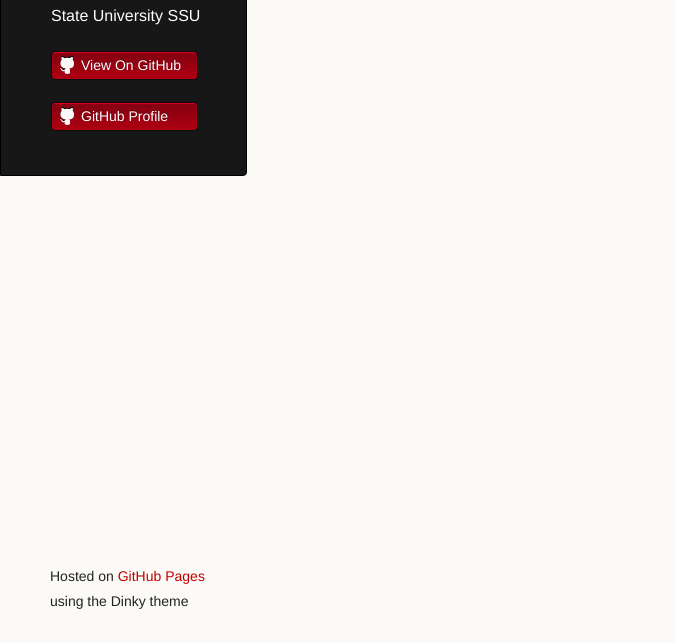
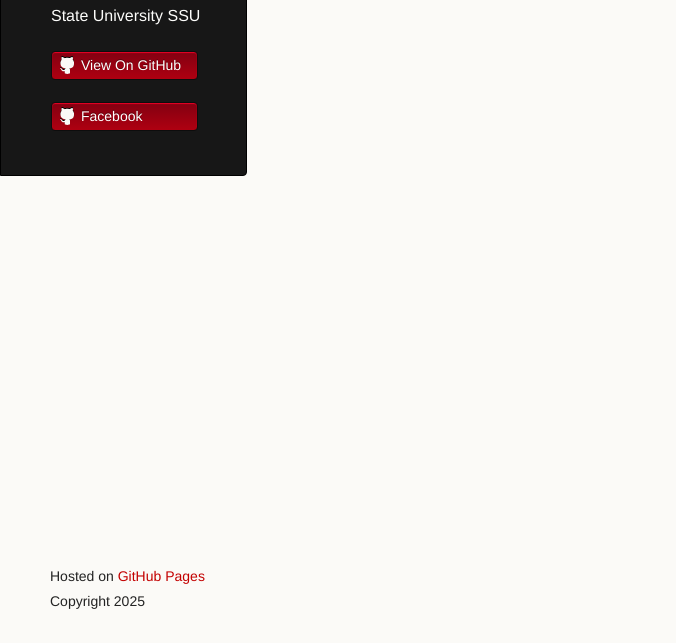
Before and after one commit to profshrestha/profshrestha.github.io, a Jekyll site: the page built from another-page.md, in a window 1280 px wide. Shown: the part 254-897 px from the top of the page, without its empty margins (0-676 px from the left). Built offline with Jekyll 4.4.1, drawn with Linux system fonts in a browser that asks for light colours; our own code applies the rules of GitHub Pages for plain Markdown files.

Commit message:
Update default.html

```diff
--- a/_layouts/default.html
+++ b/_layouts/default.html
@@ -33,7 +33,7 @@
 
         {% if site.github.is_user_page %}
           <ul>
-            <li><a class="buttons github" href="{{ site.github.owner_url }}">GitHub Profile</a></li>
+            <li><a class="buttons github" href="{{ facebook.com }}">Facebook</a></li>
           </ul>
         {% endif %}
       </header>
@@ -43,7 +43,7 @@
       </section>
 
       <footer>
-        <p><small>Hosted on <a href="https://pages.github.com">GitHub Pages</a> using the Dinky theme</small></p>
+        <p><small>Hosted on <a href="https://pages.github.com">GitHub Pages</a> Copyright 2025</small></p>
       </footer>
     </div>
     <!--[if !IE]><script>fixScale(document);</script><![endif]-->
```
